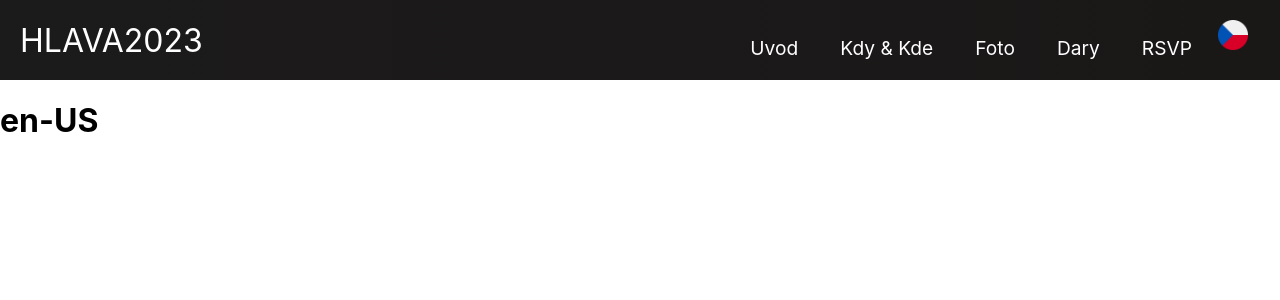
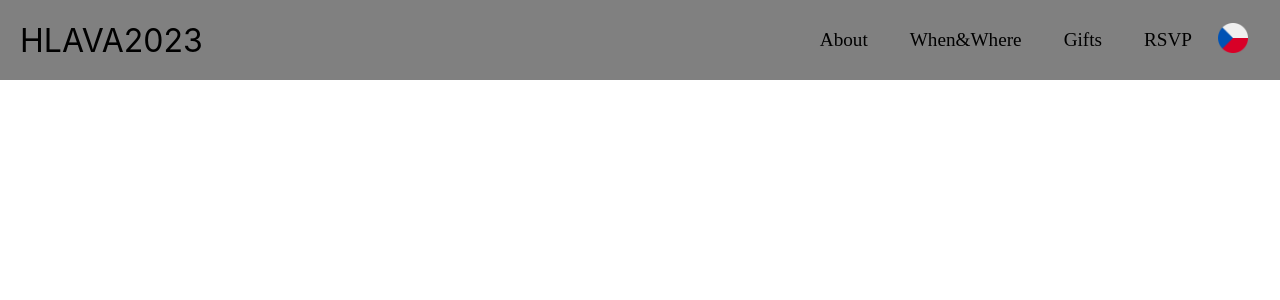
Before and after one commit to josefhlava/hlava23, a React (Create React App) app: page / in a window 1280 px wide. Shown: the top 300 px of the page. Built offline with nearby package versions, Linux system fonts and the light colour scheme.

Commit message:
modified the Navbar

```diff
--- a/public/index.html
+++ b/public/index.html
@@ -25,6 +25,7 @@
       Learn how to configure a non-root public URL by running `npm run build`.
     -->
     <link rel="stylesheet" href="https://use.fontawesome.com/releases/v5.5.0/css/all.css" integrity="sha384-B4dIYHKNBt8Bc12p+WXckhzcICo0wtJAoU8YZTY5qE0Id1GSseTk6S+L3BlXeVIU" crossorigin="anonymous">
+    <link href="https://fonts.googleapis.com/css?family=Cormorant+Garamond:700i|Fira+Sans" rel="stylesheet">
     <title>HLAVA2023</title>
   </head>
   <body>
--- a/src/App.css
+++ b/src/App.css
@@ -1,3 +1,9 @@
+
 .App {
   text-align: center;
+  font-family: 'Raleway', 'Sans-Serif';
 }
+
+h1 {
+  font-family: 'Marck Script', cursive;
+}
--- a/src/App.js
+++ b/src/App.js
@@ -16,7 +16,6 @@ function App() {
       <Navbar
         setLanguage={setLanguage}
         language={language} />
-        <h1>{browserLanguage}</h1>
       <Routes>
         <Route path='/' exact />
       </Routes>
--- a/src/Components/Navbar/Navbar.css
+++ b/src/Components/Navbar/Navbar.css
@@ -1,11 +1,11 @@
 .navbar {
-    background: linear-gradient(90deg, rgb(28, 27, 27) 0%, rgb(26, 23, 23) 100%);
+    background: grey;
     height: 80px;
     display: flex;
     justify-content: center;
     align-items: center;
     font-size: 1.2rem;
-    position: sticky;
+    position: fixed;
     top: 0;
     z-index: 999;
   }
@@ -20,7 +20,7 @@
   }
 
   .navbar-logo {
-    color: #fff;
+    color: rgb(0, 0, 0);
     justify-self: start;
     margin-left: 20px;
     cursor: pointer;
@@ -30,28 +30,24 @@
     align-items: center;
   }
 
-  .fa-typo3 {
-    margin-left: 0.5rem;
-    font-size: 1.8rem;
-  }
-
   .nav-menu {
     display: grid;
-    grid-template-columns: repeat(6, auto);
+    grid-template-columns: repeat(5, auto);
     grid-gap: 10px;
     list-style: none;
     text-align: center;
+    align-items: center;
     width: 60vw;
     justify-content: end;
     margin-right: 2rem;
   }
 
   .nav-item {
-    /* height: 80px; */
+    font-family: 'Marck Script', cursive;
   }
 
   .nav-links {
-    color: #fff;
+    color: black;
     display: flex;
     align-items: center;
     text-decoration: none;
--- a/src/Components/Navbar/Navbar.js
+++ b/src/Components/Navbar/Navbar.js
@@ -5,6 +5,22 @@ import engLogo from '../../Images/united-kingdom.png';
 import czeLogo from '../../Images/czech-republic.png';
 
 function Navbar({ language, setLanguage }) {
+    let content = {
+        cs: {
+            item1: "Úvod",
+            item2: "Kdy&Kde",
+            item3: "Dary",
+            item4: "Registrace"
+        },
+        en: {
+            item1: "About",
+            item2: "When&Where",
+            item3: "Gifts",
+            item4: "RSVP"
+        }
+    };
+    language === "cs" ? content = content.cs : content = content.en;
+
     const [click, setClick] = useState(false);
 
     const handleClick = () => setClick(!click);
@@ -24,27 +40,22 @@ function Navbar({ language, setLanguage }) {
                     <ul className={click ? 'nav-menu active' : 'nav-menu'}>
                         <li className='nav-item'>
                             <Link to='/uvod' className='nav-links' onClick={closeMobileMenu}>
-                                Uvod
+                                {content.item1}
                             </Link>
                         </li>
                         <li className='nav-item'>
                             <Link to='/kdy&kde' className='nav-links' onClick={closeMobileMenu}>
-                                Kdy & Kde
-                            </Link>
-                        </li>
-                        <li className='nav-item'>
-                            <Link to='/foto' className='nav-links' onClick={closeMobileMenu}>
-                                Foto
+                            {content.item2}
                             </Link>
                         </li>
                         <li className='nav-item'>
                             <Link to='/dary' className='nav-links' onClick={closeMobileMenu}>
-                                Dary
+                            {content.item3}
                             </Link>
                         </li>
                         <li className='nav-item'>
                             <Link to='/rsvp' className='nav-links' onClick={closeMobileMenu}>
-                                RSVP
+                            {content.item4}
                             </Link>
                         </li>
                         <li>
```
Also changed, not shown: src/Pages/RSVP/Rsvp.js (added, +12 -0 lines), src/Pages/RSVP/Rsvp.css (added).
